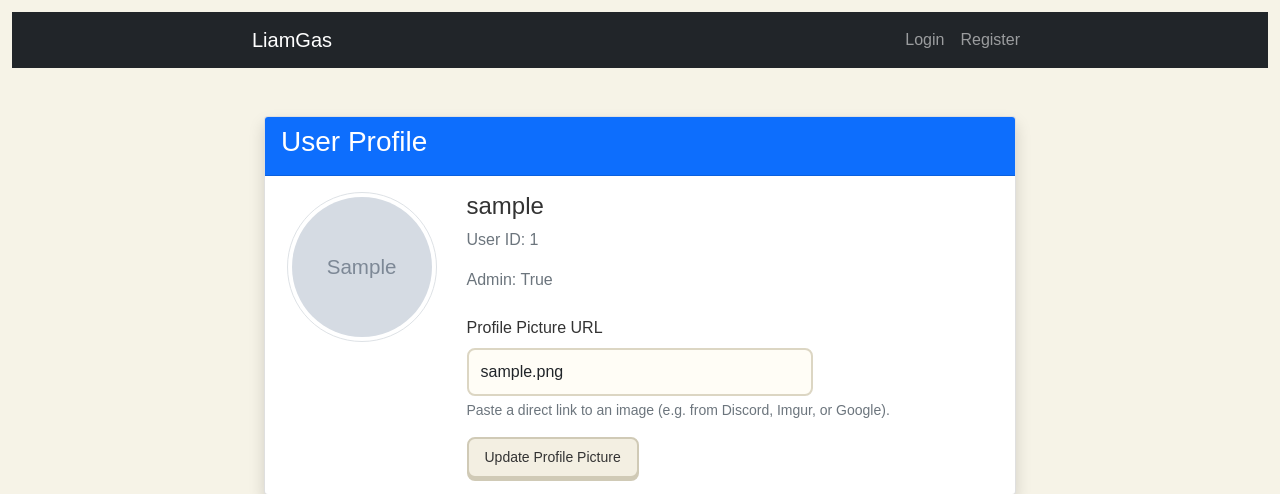
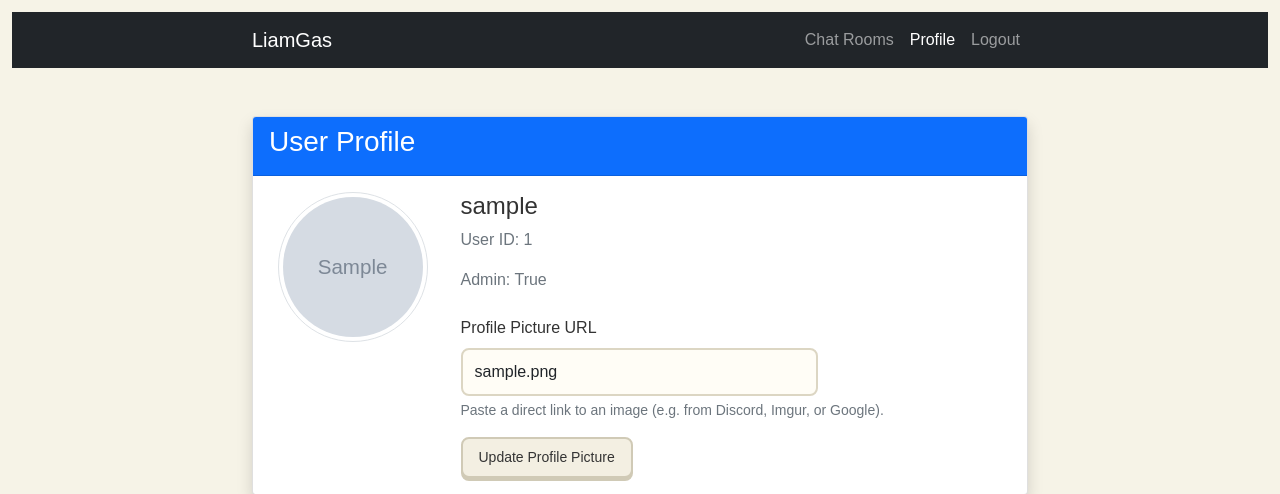
Before and after one commit to t0xicwaste-the-png/liamgas, a Flask app: template flask_app/templates/profile.html in a window 1280 px wide. Shown: the top 494 px of the page. Run offline with Flask 3, Linux system fonts and the light colour scheme; the template is opened without the code that fills it: values that come from a table or form of the project are taken from there, others are empty; tables that the repository leaves empty hold one stand-in row (values such as "Sample post"); grey boxes marked "Sample" are stand-in pictures.

Commit message:
make profile page standalone

```diff
--- a/flask_app/templates/profile.html
+++ b/flask_app/templates/profile.html
@@ -1,6 +1,24 @@
-{% extends "base.html" %}
+<!DOCTYPE html>
+<html lang="en">
+<head>
+    <meta charset="UTF-8">
+    <meta name="viewport" content="width=device-width, initial-scale=1.0">
+    <title>User Profile</title>
+    <link href="https://cdn.jsdelivr.net/npm/bootstrap@5.1.3/dist/css/bootstrap.min.css" rel="stylesheet">
+    <link rel="stylesheet" href="{{ url_for('static', filename='css/style.css') }}">
+</head>
+<body>
+    <nav class="navbar navbar-expand-lg navbar-dark bg-dark">
+        <div class="container">
+            <a class="navbar-brand" href="{{ url_for('home') }}">LiamGas</a>
+            <div class="navbar-nav ms-auto">
+                <a class="nav-link" href="{{ url_for('chat_rooms') }}">Chat Rooms</a>
+                <a class="nav-link active" href="{{ url_for('profile') }}">Profile</a>
+                <a class="nav-link" href="{{ url_for('logout') }}">Logout</a>
+            </div>
+        </div>
+    </nav>
 
-{% block content %}
     <div class="container mt-5">
         <div class="card shadow">
             <div class="card-header bg-primary text-white">
@@ -9,7 +27,13 @@
             <div class="card-body">
                 <div class="row">
                     <div class="col-md-3 text-center mb-3">
+                        {% if user.profile_pic_url %}
                             <img src="{{ user.profile_pic_url }}" class="img-thumbnail rounded-circle" style="width: 150px; height: 150px; object-fit: cover;" alt="Profile Picture">
+                        {% else %}
+                            <div class="rounded-circle bg-secondary d-flex align-items-center justify-content-center text-white mx-auto" style="width: 150px; height: 150px; font-size: 64px;">
+                                {{ user.username[0].upper() }}
+                            </div>
+                        {% endif %}
                     </div>
                     <div class="col-md-9">
                         <h4 class="card-title">{{ user.username }}</h4>
@@ -19,7 +43,7 @@
                         <form method="POST" action="{{ url_for('profile') }}" class="mt-4">
                             <div class="mb-3">
                                 <label for="profile_pic_url" class="form-label">Profile Picture URL</label>
-                            <input type="text" class="form-control" id="profile_pic_url" name="profile_pic_url" value="{{ user.profile_pic_url }}">
+                                <input type="text" class="form-control" id="profile_pic_url" name="profile_pic_url" value="{{ user.profile_pic_url or '' }}" placeholder="https://example.com/image.png">
                                 <div class="form-text">Paste a direct link to an image (e.g. from Discord, Imgur, or Google).</div>
                             </div>
                             <button type="submit" class="btn btn-secondary">Update Profile Picture</button>
@@ -29,4 +53,7 @@
             </div>
         </div>
     </div>
-{% endblock %}
+
+    <script src="https://cdn.jsdelivr.net/npm/bootstrap@5.1.3/dist/js/bootstrap.bundle.min.js"></script>
+</body>
+</html>
```
Lines whose indentation alone changed are shown as unchanged.
